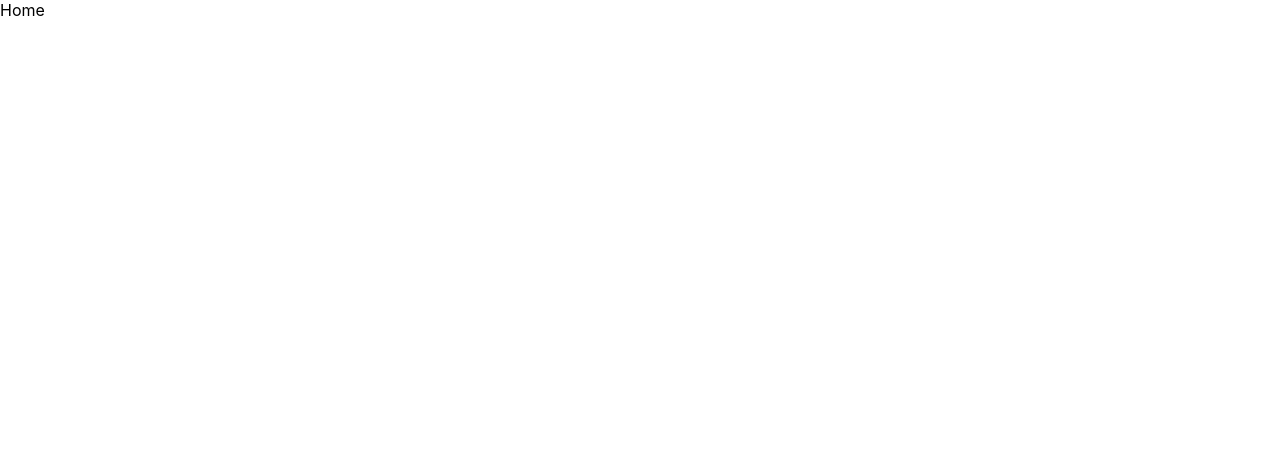
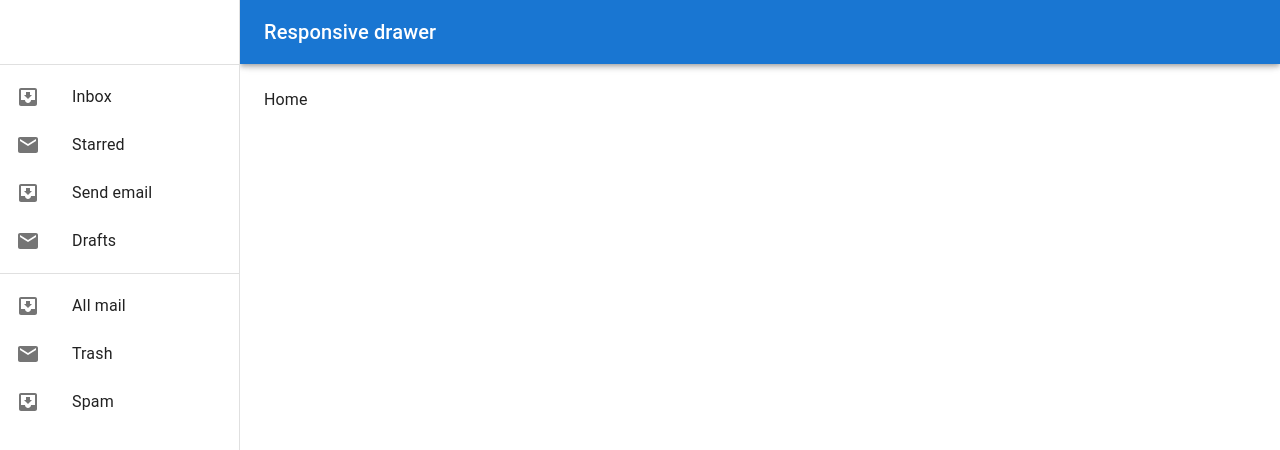
Before and after one commit to 4kalol/household_react_ts, a React (Create React App) app: page / in a window 1280 px wide. Shown: the top 450 px of the page. Built offline with nearby package versions, Linux system fonts and the light colour scheme.

Commit message:
[feat]レイアウトを作成、materialUIで構成を作った後Outletで各コンポーネントを呼び出す

```diff
--- a/package.json
+++ b/package.json
@@ -3,6 +3,10 @@
   "version": "0.1.0",
   "private": true,
   "dependencies": {
+    "@emotion/react": "^11.13.3",
+    "@emotion/styled": "^11.13.0",
+    "@mui/icons-material": "^5.16.7",
+    "@mui/material": "^5.16.7",
     "@testing-library/jest-dom": "^5.17.0",
     "@testing-library/react": "^13.4.0",
     "@testing-library/user-event": "^13.5.0",
--- a/src/App.tsx
+++ b/src/App.tsx
@@ -4,14 +4,17 @@
 import Home from "./pages/Home";
 import Report from "./pages/Report";
 import NoMatch from "./pages/NoMatch";
+import AppLayout from "./components/layout/AppLayout";
 
 function App() {
   return (
     <Router>
       <Routes>
-        <Route path="/" element={<Home />} />
-        <Route path="/report" element={<Report />} />
-        <Route path="*" element={<NoMatch />} />
+        <Route path="/" element={<AppLayout />}>
+          <Route index element={<Home />} />
+          <Route path="/report" element={<Report />} />
+          <Route path="*" element={<NoMatch />} />
+        </Route>
       </Routes>
     </Router>
   );
--- /dev/null
+++ b/src/components/layout/AppLayout.tsx
@@ -0,0 +1,164 @@
+import * as React from "react";
+import AppBar from "@mui/material/AppBar";
+import Box from "@mui/material/Box";
+import CssBaseline from "@mui/material/CssBaseline";
+import Divider from "@mui/material/Divider";
+import Drawer from "@mui/material/Drawer";
+import IconButton from "@mui/material/IconButton";
+import InboxIcon from "@mui/icons-material/MoveToInbox";
+import List from "@mui/material/List";
+import ListItem from "@mui/material/ListItem";
+import ListItemButton from "@mui/material/ListItemButton";
+import ListItemIcon from "@mui/material/ListItemIcon";
+import ListItemText from "@mui/material/ListItemText";
+import MailIcon from "@mui/icons-material/Mail";
+import MenuIcon from "@mui/icons-material/Menu";
+import Toolbar from "@mui/material/Toolbar";
+import Typography from "@mui/material/Typography";
+import { Outlet } from "react-router-dom";
+
+const drawerWidth = 240;
+
+interface Props {
+  /**
+   * Injected by the documentation to work in an iframe.
+   * Remove this when copying and pasting into your project.
+   */
+  window?: () => Window;
+}
+
+export default function ResponsiveDrawer(props: Props) {
+  const { window } = props;
+  const [mobileOpen, setMobileOpen] = React.useState(false);
+  const [isClosing, setIsClosing] = React.useState(false);
+
+  const handleDrawerClose = () => {
+    setIsClosing(true);
+    setMobileOpen(false);
+  };
+
+  const handleDrawerTransitionEnd = () => {
+    setIsClosing(false);
+  };
+
+  const handleDrawerToggle = () => {
+    if (!isClosing) {
+      setMobileOpen(!mobileOpen);
+    }
+  };
+
+  const drawer = (
+    <div>
+      <Toolbar />
+      <Divider />
+      <List>
+        {["Inbox", "Starred", "Send email", "Drafts"].map((text, index) => (
+          <ListItem key={text} disablePadding>
+            <ListItemButton>
+              <ListItemIcon>
+                {index % 2 === 0 ? <InboxIcon /> : <MailIcon />}
+              </ListItemIcon>
+              <ListItemText primary={text} />
+            </ListItemButton>
+          </ListItem>
+        ))}
+      </List>
+      <Divider />
+      <List>
+        {["All mail", "Trash", "Spam"].map((text, index) => (
+          <ListItem key={text} disablePadding>
+            <ListItemButton>
+              <ListItemIcon>
+                {index % 2 === 0 ? <InboxIcon /> : <MailIcon />}
+              </ListItemIcon>
+              <ListItemText primary={text} />
+            </ListItemButton>
+          </ListItem>
+        ))}
+      </List>
+    </div>
+  );
+
+  // Remove this const when copying and pasting into your project.
+  const container =
+    window !== undefined ? () => window().document.body : undefined;
+
+  return (
+    <Box sx={{ display: "flex" }}>
+      <CssBaseline />
+      <AppBar
+        position="fixed"
+        sx={{
+          width: { sm: `calc(100% - ${drawerWidth}px)` },
+          ml: { sm: `${drawerWidth}px` },
+        }}
+      >
+        <Toolbar>
+          <IconButton
+            color="inherit"
+            aria-label="open drawer"
+            edge="start"
+            onClick={handleDrawerToggle}
+            sx={{ mr: 2, display: { sm: "none" } }}
+          >
+            <MenuIcon />
+          </IconButton>
+          <Typography variant="h6" noWrap component="div">
+            Responsive drawer
+          </Typography>
+        </Toolbar>
+      </AppBar>
+      <Box
+        component="nav"
+        sx={{ width: { sm: drawerWidth }, flexShrink: { sm: 0 } }}
+        aria-label="mailbox folders"
+      >
+        {/* The implementation can be swapped with js to avoid SEO duplication of links. */}
+        <Drawer
+          container={container}
+          variant="temporary"
+          open={mobileOpen}
+          onTransitionEnd={handleDrawerTransitionEnd}
+          onClose={handleDrawerClose}
+          ModalProps={{
+            keepMounted: true, // Better open performance on mobile.
+          }}
+          sx={{
+            display: { xs: "block", sm: "none" },
+            "& .MuiDrawer-paper": {
+              boxSizing: "border-box",
+              width: drawerWidth,
+            },
+          }}
+        >
+          {drawer}
+        </Drawer>
+        <Drawer
+          variant="permanent"
+          sx={{
+            display: { xs: "none", sm: "block" },
+            "& .MuiDrawer-paper": {
+              boxSizing: "border-box",
+              width: drawerWidth,
+            },
+          }}
+          open
+        >
+          {drawer}
+        </Drawer>
+      </Box>
+      <Box
+        component="main"
+        sx={{
+          flexGrow: 1,
+          p: 3,
+          width: { sm: `calc(100% - ${drawerWidth}px)` },
+        }}
+      >
+        <Toolbar />
+        {/* Outletで親側にてこのコンポーネントにネストされたコンポーネントが呼び出される */}
+        <Outlet />
+      </Box>
+    </Box>
+  );
+}
```
Also changed, not shown: 1 other file (tests, documents, lock files or other folders).
